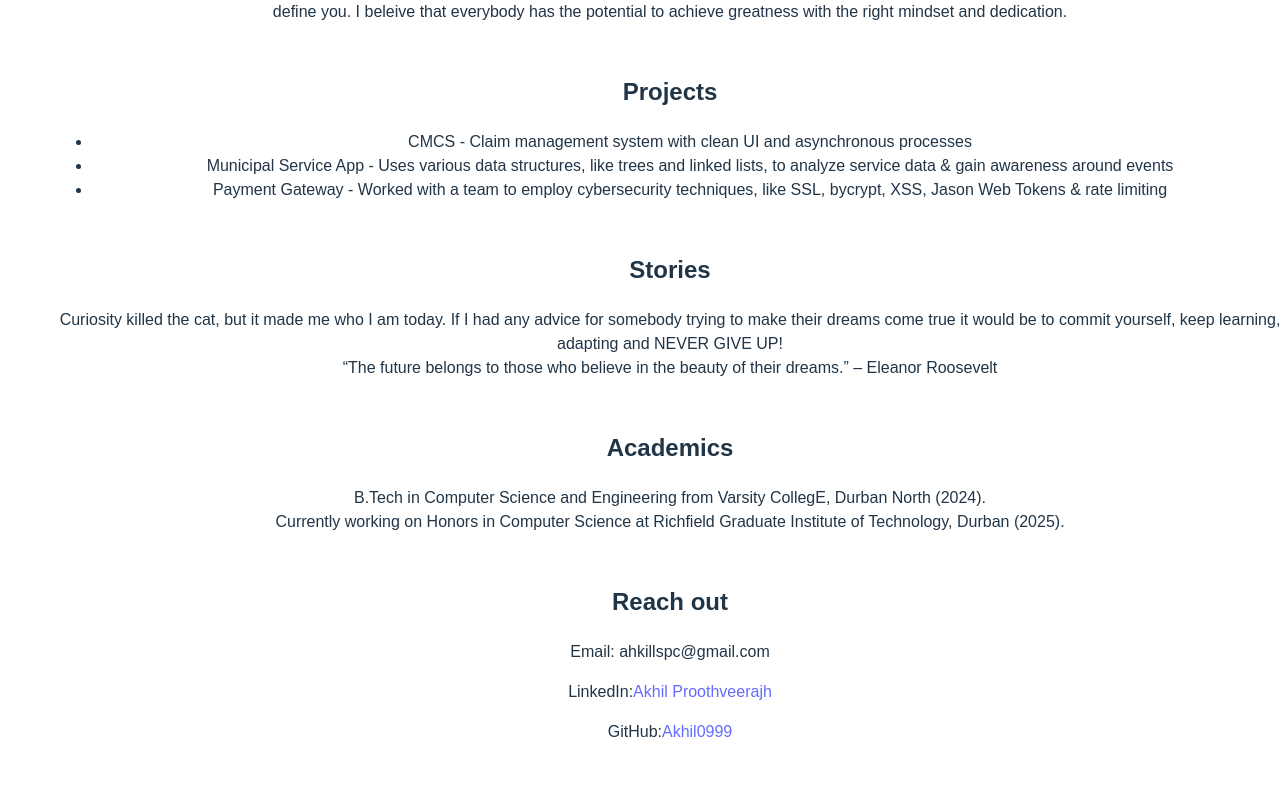
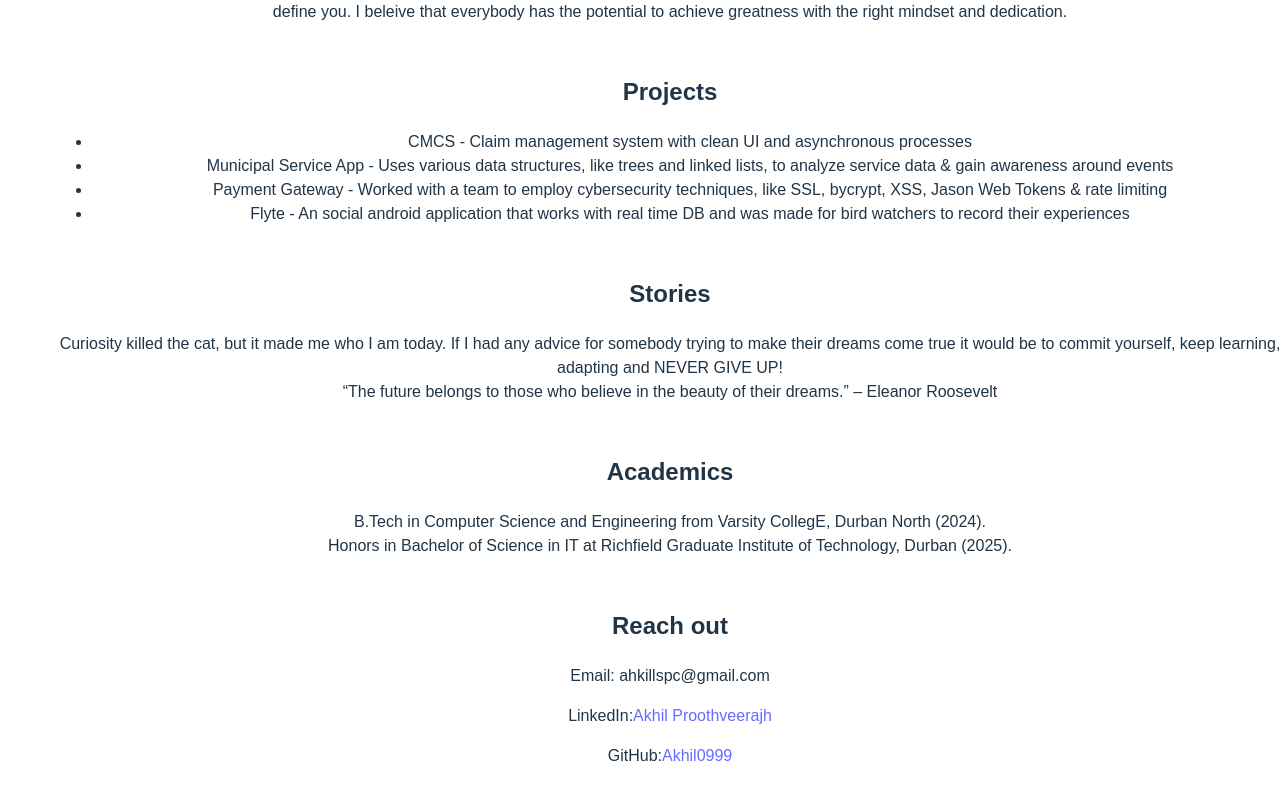
Before and after one commit to Akhil0999/portfolio, a React (Vite) app: page / in a window 1280 px wide. Shown: the part 1108-1908 px from the top of the page. Built offline with nearby package versions, Linux system fonts and the light colour scheme.

Commit message:
Academic and Project update

```diff
--- a/src/App.jsx
+++ b/src/App.jsx
@@ -52,6 +52,7 @@ function App() {
           <li>CMCS - Claim management system with clean UI and asynchronous processes</li>
           <li>Municipal Service App - Uses various data structures, like trees and linked lists, to analyze service data & gain awareness around events</li>
           <li>Payment Gateway - Worked with a team to employ cybersecurity techniques, like SSL, bycrypt, XSS, Jason Web Tokens & rate limiting</li>
+          <li>Flyte - An social android application that works with real time DB and was made for bird watchers to record their experiences</li>
         </ul>
       </section>
 
@@ -73,7 +74,7 @@ function App() {
         <p>
           B.Tech in Computer Science and Engineering from Varsity CollegE, Durban North (2024).
           <br/>
-          Currently working on Honors in Computer Science at Richfield Graduate Institute of Technology, Durban (2025).
+          Honors in Bachelor of Science in IT at Richfield Graduate Institute of Technology, Durban (2025).
         </p>
       </section>
 
```
